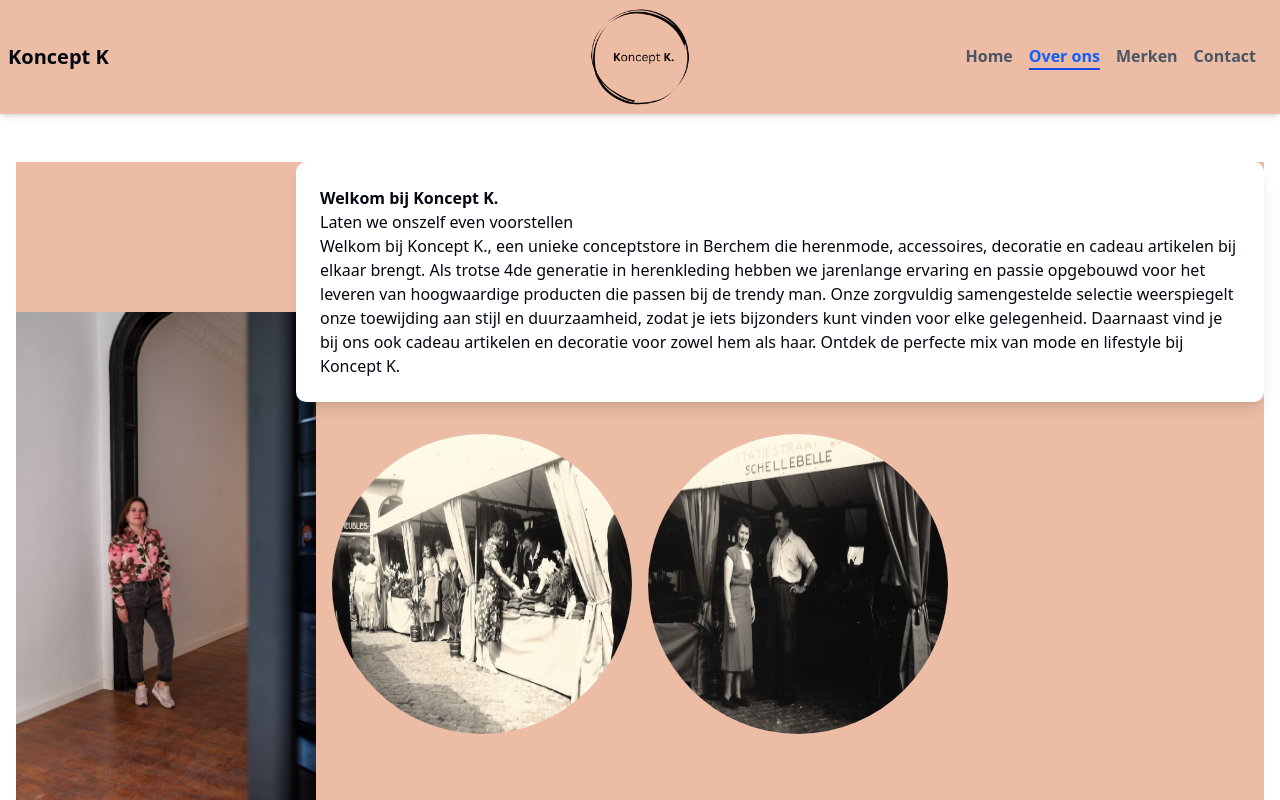
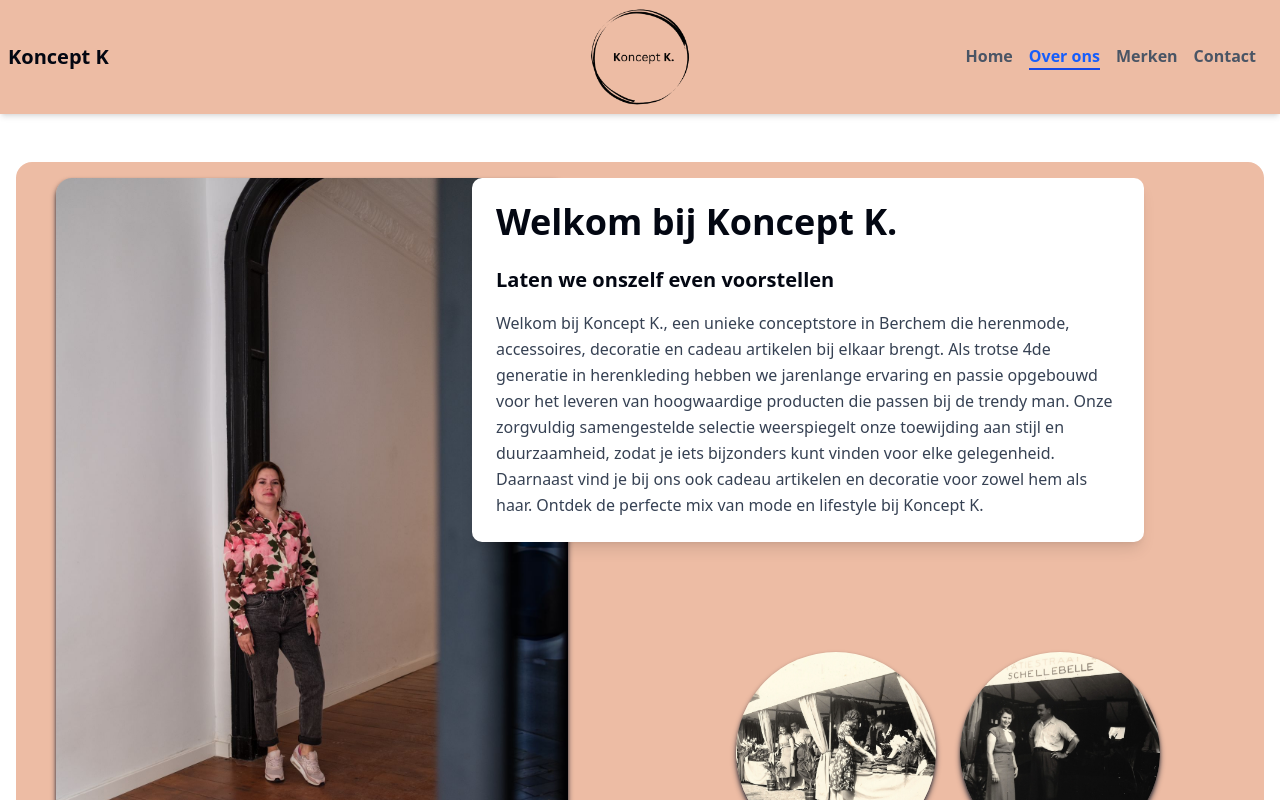
Before and after one commit to gusespitia/website-Koncept-K, a Next.js app: page /overons in a window 1280 px wide. Shown: the top 800 px of the page. Built offline with nearby package versions, Linux system fonts and the light colour scheme.

Commit message:
over ons page edited

```diff
--- a/app/overons/page.tsx
+++ b/app/overons/page.tsx
@@ -1,35 +1,60 @@
 import React from "react";
 import Image from "next/image";
 
-const page = () => {
+const Page = () => {
   return (
-    <div className="relative min-h-screen fullscreen bg-[#EDBCA4]">
-    {/* Third image on the left of the text */}
-    <div className="absolute left-0 top-1/2 transform -translate-y-1/2">
-      <Image width={900} height={750} src="/image3.jpg" alt="Image 3" className="w-75 h-125 object-cover" />
-    </div>
+    <div className="relative min-h-screen bg-[#EDBCA4] flex flex-col lg:grid lg:grid-cols-2 items-start p-4 lg:p-4 gap-4 rounded-2xl my-8">
+      {/* Main Image on the left (for larger screens) */}
+      <div className="hidden lg:flex justify-center items-center row-span-2 pr-8 -ml-2 ">
+        <Image
+          width={800}
+          height={900}
+          src="/image3.jpg"
+          alt="Image 3"
+          className="w-full max-w-md lg:max-w-lg object-cover rounded-2xl  shadow-md shadow-accent-foreground"
+        />
+      </div>
 
-    {/* Text Box with white background */}
-    <div className="ml-[280px] mt-8 p-6 bg-white rounded-lg shadow-lg z-10 relative">
-        <h1 className="font-bold">Welkom bij Koncept K.</h1>
-        <h1>Laten we onszelf even voorstellen</h1>
-        <p>
-          Welkom bij Koncept K., een unieke conceptstore in Berchem die herenmode, accessoires, decoratie
-          en cadeau artikelen bij elkaar brengt. Als trotse 4de generatie in herenkleding hebben we jarenlange ervaring
-          en passie opgebouwd voor het leveren van hoogwaardige producten die passen bij de trendy man. Onze zorgvuldig
-          samengestelde selectie weerspiegelt onze toewijding aan stijl en duurzaamheid, zodat je iets bijzonders kunt
-          vinden voor elke gelegenheid. Daarnaast vind je bij ons ook cadeau artikelen en decoratie voor zowel hem als haar.
+      {/* Text Box */}
+      <div className="bg-white p-6 md:p-6 rounded-lg shadow-lg max-w-2xl text-center lg:text-left -ml-44 animate-fade-in transform duration-150 transition-all ">
+        <h1 className="font-bold text-3xl md:text-4xl mb-6">
+          Welkom bij Koncept K.
+        </h1>
+        <h3 className="text-lg md:text-xl font-semibold mb-4">
+          Laten we onszelf even voorstellen
+        </h3>
+        <p className="text-gray-700 leading-relaxed">
+          Welkom bij Koncept K., een unieke conceptstore in Berchem die
+          herenmode, accessoires, decoratie en cadeau artikelen bij elkaar
+          brengt. Als trotse 4de generatie in herenkleding hebben we jarenlange
+          ervaring en passie opgebouwd voor het leveren van hoogwaardige
+          producten die passen bij de trendy man. Onze zorgvuldig samengestelde
+          selectie weerspiegelt onze toewijding aan stijl en duurzaamheid, zodat
+          je iets bijzonders kunt vinden voor elke gelegenheid. Daarnaast vind
+          je bij ons ook cadeau artikelen en decoratie voor zowel hem als haar.
           Ontdek de perfecte mix van mode en lifestyle bij Koncept K.
         </p>
       </div>
 
-      {/* Images at the bottom */}
-      <div className="flex justify-center gap-4 mt-8">
-        <Image width={750} height={750} src="/image1.jpg" alt="Image 1" className="w-75 h-75 object-fit rounded-full" />
-        <Image width={750} height={750} src="/image2.jpg" alt="Image 2" className="w-75 h-75 object-fit rounded-full" />
+      {/* Images at the bottom (Stack on mobile, inline on larger screens) */}
+      <div className="flex flex-col lg:flex-row items-center justify-center gap-6 mt-6 lg:mt-0 col-start-2 ">
+        <Image
+          width={300}
+          height={300}
+          src="/image1.jpg"
+          alt="Image 1"
+          className="w-30 h-30 md:w-50 md:h-50 object-cover rounded-full shadow-md shadow-accent-foreground animate-in transform duration-750 transition-all"
+        />
+        <Image
+          width={300}
+          height={300}
+          src="/image2.jpg"
+          alt="Image 2"
+          className="w-30 h-30 md:w-50 md:h-50 object-cover rounded-full shadow-md shadow-accent-foreground"
+        />
       </div>
     </div>
   );
 };
 
-export default page;
+export default Page;
```
